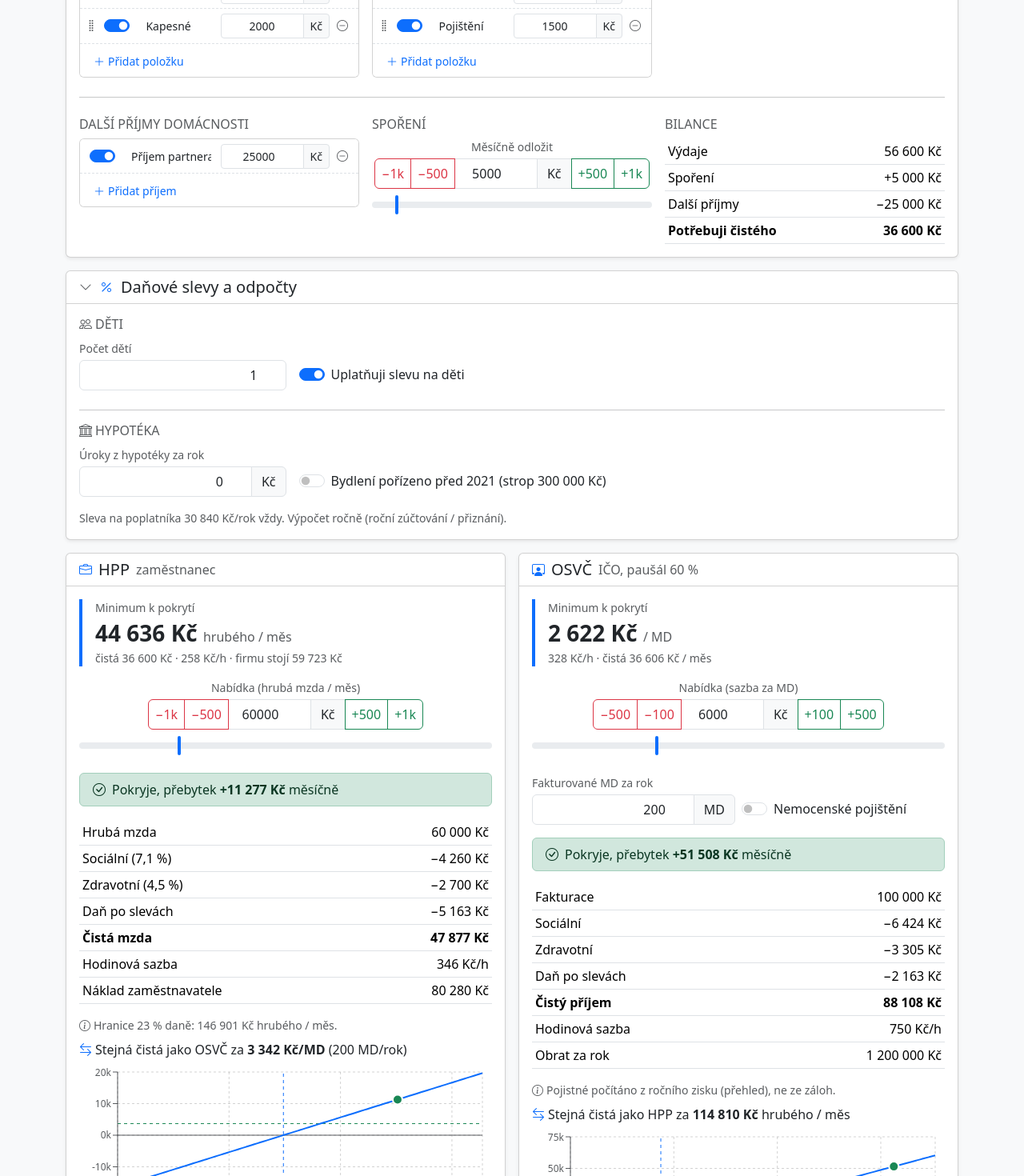
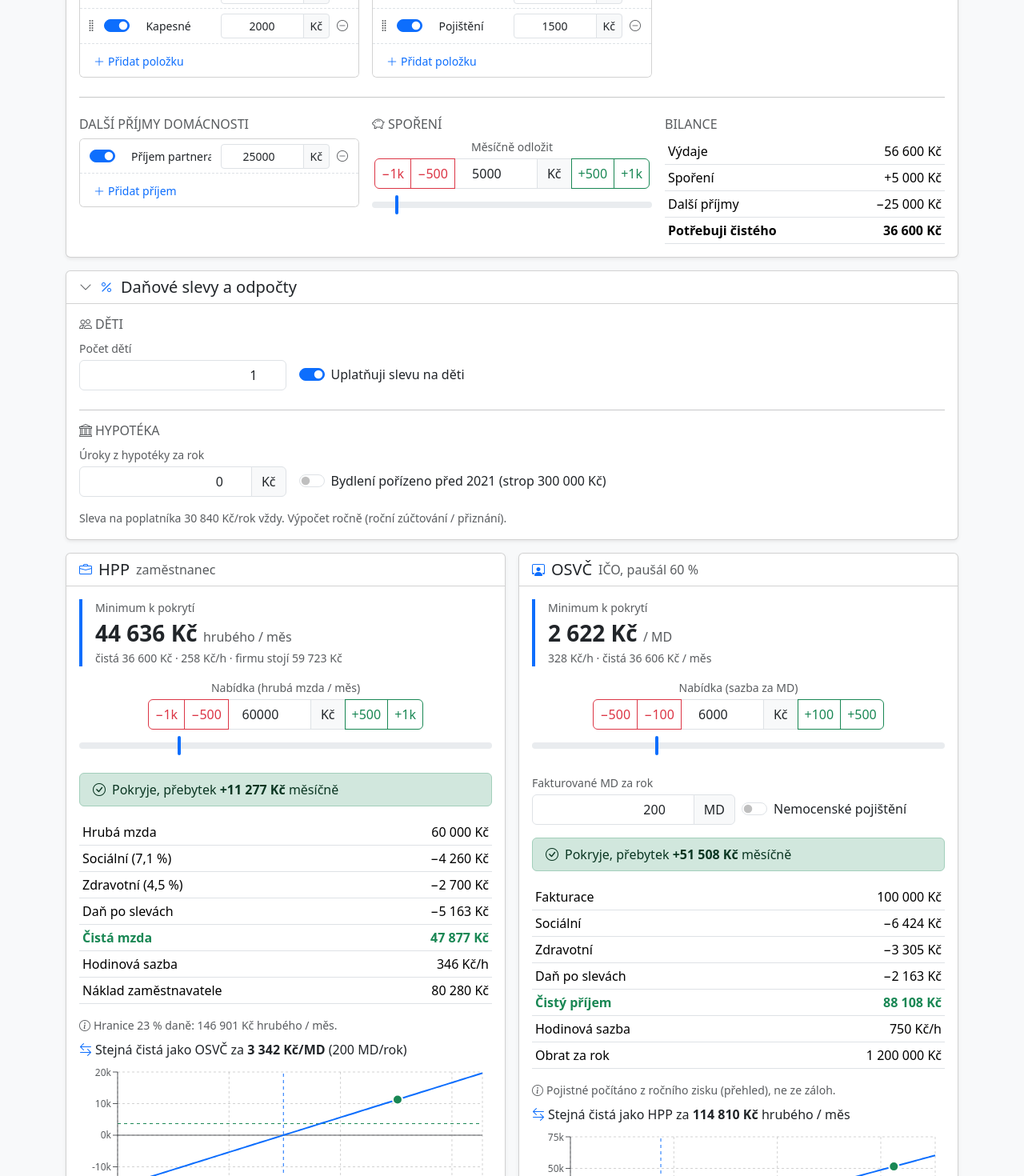
Before and after one commit to jbrezik/income-calc, a React (Vite) app: page / in a window 1280 px wide. Shown: the part 495-1965 px from the top of the page at 80% size. Built offline with nearby package versions, Linux system fonts and the light colour scheme.

Commit message:
Piggy bank icon on savings, green net pay rows

```diff
--- a/src/ui/HouseholdPanel.tsx
+++ b/src/ui/HouseholdPanel.tsx
@@ -182,7 +182,7 @@ export function HouseholdPanel({ household: h, onChange, open, onToggle }: Props
           </div>
         </div>
         <div className="col-md-6 col-xl-4">
-          <h3 className="h6 text-uppercase text-body-secondary mb-2">Spoření</h3>
+          <h3 className="h6 text-uppercase text-body-secondary mb-2"><i className="bi bi-piggy-bank me-1" aria-hidden />Spoření</h3>
           <Stepper label="Měsíčně odložit" value={h.savings} steps={[500, 1000]} max={60000} slider
             onChange={(savings) => onChange({ ...h, savings })} />
         </div>
--- a/src/ui/ModeCards.tsx
+++ b/src/ui/ModeCards.tsx
@@ -7,11 +7,12 @@ import { SurplusChart } from "./SurplusChart";
 
 type Common = { need: number; year: TaxYear; person: Person };
 
-function Row({ label, value, strong }: { label: string; value: string; strong?: boolean }) {
+function Row({ label, value, strong, good }: { label: string; value: string; strong?: boolean; good?: boolean }) {
+  const tone = good ? "text-success" : "";
   return (
     <tr className={strong ? "fw-bold" : ""}>
-      <td>{label}</td>
-      <td className="text-end text-nowrap">{value}</td>
+      <td className={tone}>{label}</td>
+      <td className={`text-end text-nowrap ${tone}`}>{value}</td>
     </tr>
   );
 }
@@ -99,7 +100,7 @@ export function HppCard({ need, year, person, offer, onOffer, mdPerYear, osvcOpt
             <Row label="Sociální (7,1 %)" value={`−${kc(r.annual.social / 12)}`} />
             <Row label="Zdravotní (4,5 %)" value={`−${kc(r.annual.health / 12)}`} />
             <TaxRow annualTax={r.annual.tax} />
-            <Row label="Čistá mzda" value={kc(r.netMonthly)} strong />
+            <Row label="Čistá mzda" value={kc(r.netMonthly)} strong good />
             <Row label="Hodinová sazba" value={`${kc(r.hourly)}/h`} />
             <Row label="Náklad zaměstnavatele" value={kc(r.employerCostMonthly)} />
           </tbody>
@@ -164,7 +165,7 @@ export function OsvcCard({ need, year, person, offer, onOffer, mdPerYear, onMdPe
             <Row label="Zdravotní" value={`−${kc(r.annual.health / 12)}`} />
             {opts.sickness && <Row label="Nemocenské" value={`−${kc(r.annual.sickness / 12)}`} />}
             <TaxRow annualTax={r.annual.tax} />
-            <Row label="Čistý příjem" value={kc(r.netMonthly)} strong />
+            <Row label="Čistý příjem" value={kc(r.netMonthly)} strong good />
             <Row label="Hodinová sazba" value={`${kc(r.hourly)}/h`} />
             <Row label="Obrat za rok" value={kc(r.annual.revenue)} />
           </tbody>
```
